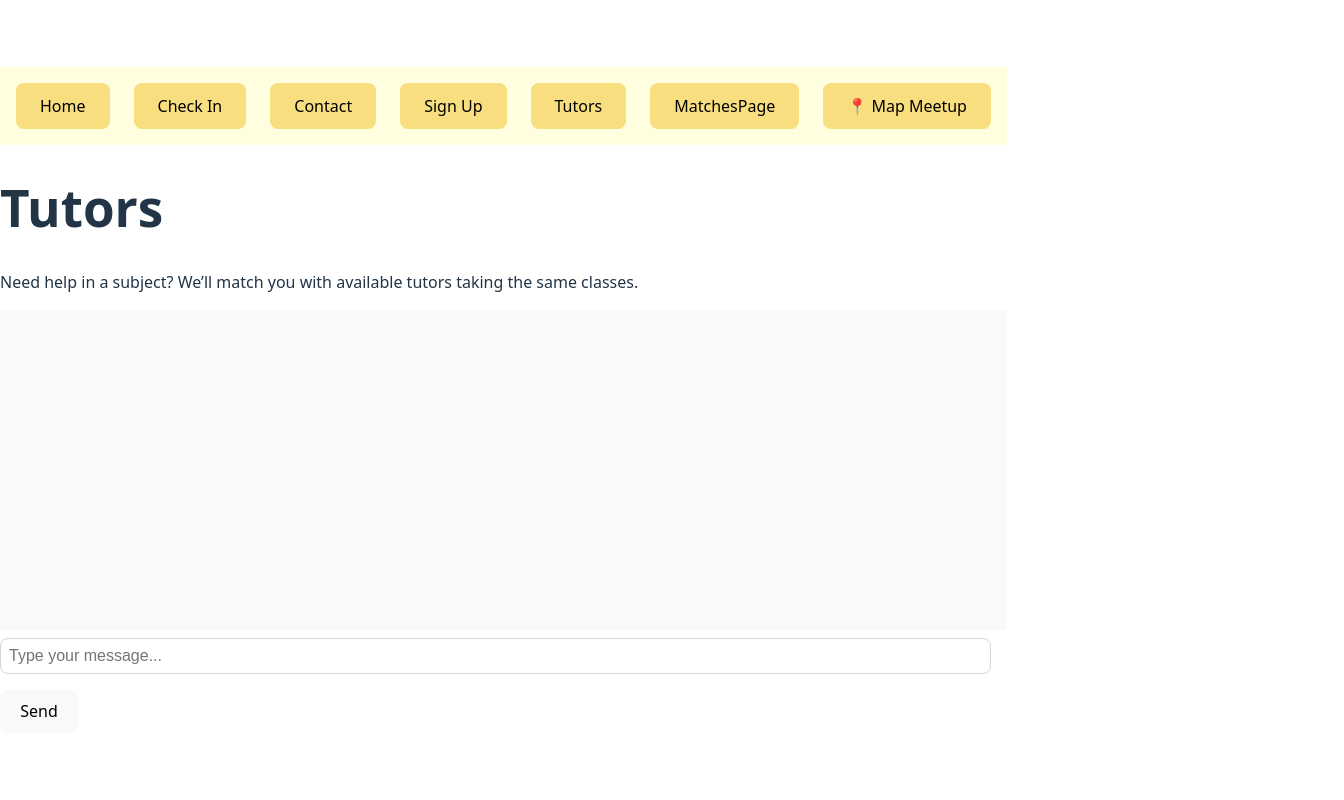
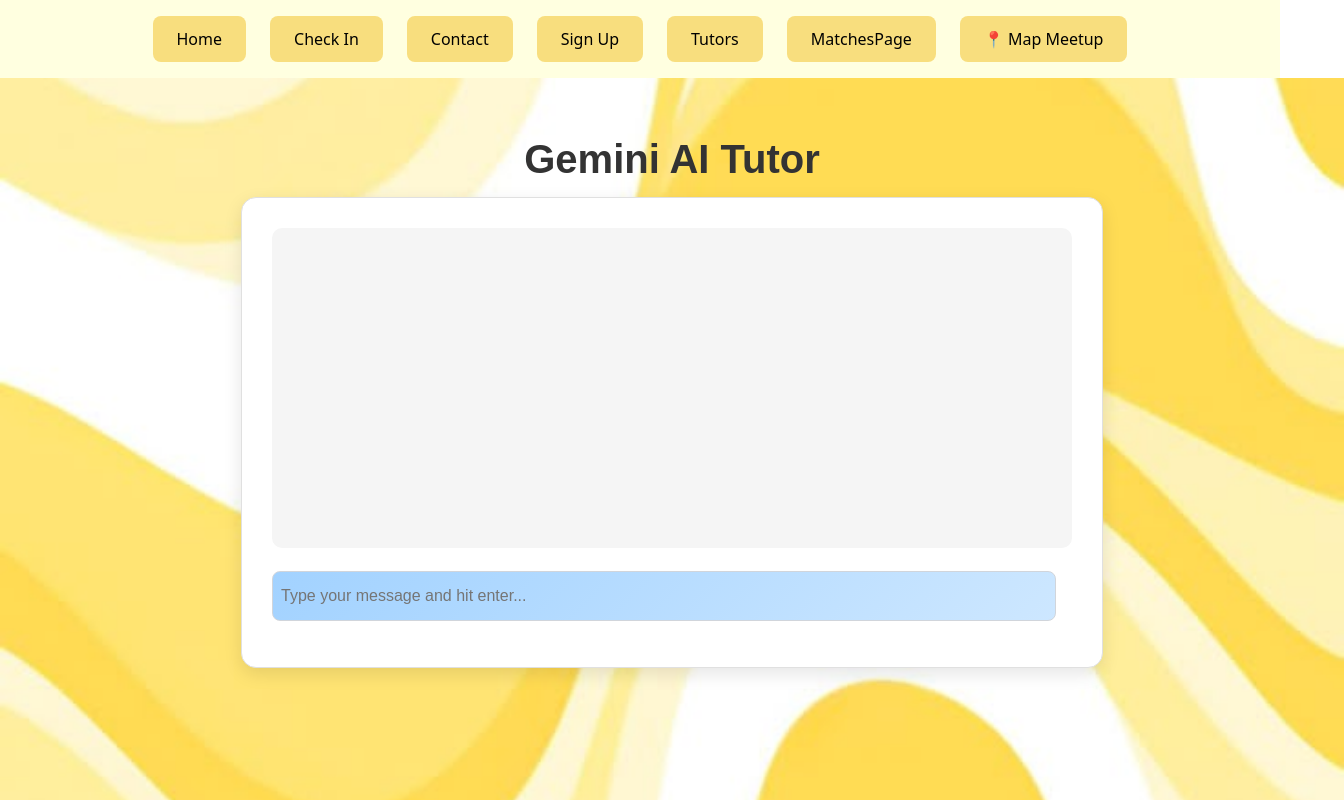
Before and after one commit to kritibhargava1/StudySlug, a React (Vite) app: page /tutors in a window 1280 px wide. Shown: the top 800 px of the page, 1344 px wide, since content can reach past the window. Built offline with nearby package versions, Linux system fonts and the light colour scheme.

Commit message:
changes to tutors page

```diff
--- a/src/pages/Tutors.jsx
+++ b/src/pages/Tutors.jsx
@@ -1,41 +1,36 @@
-// src/pages/Tutors.jsx
 import React, { useState } from 'react';
 import axios from 'axios';
+import '../styles/Tutors.css';
 
 function Tutors() {
   const [messages, setMessages] = useState([]);
   const [userInput, setUserInput] = useState("");
 
-  // Function that sends the user's message to the backend Gemini API endpoint
+  // Function to send the user's message to the backend Gemini API endpoint
   const sendMessage = async () => {
-    if (!userInput.trim()) return;  // do nothing if input is empty
+    if (!userInput.trim()) return; // Avoid sending empty messages
 
-    // Add user message to the chat history
+    // Add user's message to chat history
     const newUserMessage = { sender: "user", text: userInput };
-    setMessages((prevMessages) => [...prevMessages, newUserMessage]);
+    setMessages(prevMessages => [...prevMessages, newUserMessage]);
 
     try {
-      // Send the message to the Node.js backend
-      const response = await axios.post('http://localhost:9000/api/gemini-chat', {
-        message: userInput,
-        // Optionally, include chat history if required by your API
-        // history: messages,
-      });
+      // Send the message to the backend
+      const response = await axios.post('http://localhost:9000/api/gemini-chat', { message: userInput });
 
-      // Add the bot's reply to the chat history
+      // Add Gemini's reply to chat history
       const newBotMessage = { sender: "bot", text: response.data.text };
-      setMessages((prevMessages) => [...prevMessages, newBotMessage]);
+      setMessages(prevMessages => [...prevMessages, newBotMessage]);
     } catch (error) {
       console.error("Error communicating with Gemini API:", error);
-      // In case of error, add an error message to the chat history
       const errorMessage = { sender: "bot", text: "Sorry, something went wrong. Please try again later." };
-      setMessages((prevMessages) => [...prevMessages, errorMessage]);
+      setMessages(prevMessages => [...prevMessages, errorMessage]);
     }
-    // Clear the input field
+    // Clear the input field after sending
     setUserInput("");
   };
 
-  // When user hits the "Enter" key, send the message
+  // Trigger sendMessage() when Enter is pressed
   const handleKeyDown = (e) => {
     if (e.key === "Enter") {
       sendMessage();
@@ -43,48 +38,31 @@ function Tutors() {
   };
 
   return (
-    <div className="p-6 text-center">
-      <h1 className="text-3xl font-bold text-purple-700">Tutors</h1>
-      <p className="mt-4 text-gray-600">
-        Need help in a subject? We’ll match you with available tutors taking the same classes.
-      </p>
+    <div className="tutors-container">
+      <h1 className="tutors-title">Gemini AI Tutor</h1>
 
       {/* Chat Interface */}
-      <div className="chat-box mt-6 border border-gray-300 p-4 rounded">
-        <div
-          className="messages mb-4"
-          style={{ height: '300px', overflowY: 'scroll', background: '#f9f9f9', padding: '10px' }}
-        >
+      <div className="chat-box">
+        <div className="messages">
           {messages.map((msg, index) => (
-            <div
-              key={index}
-              style={{
-                textAlign: msg.sender === "user" ? "right" : "left",
-                marginBottom: "8px"
-              }}
-            >
-              <span style={{ fontWeight: "bold", color: msg.sender === "user" ? "#2563EB" : "#16A34A" }}>
-                {msg.sender === "user" ? "You:" : "Gemini:"}
-              </span>{" "}
-              {msg.text}
+            <div key={index} className={`message-row ${msg.sender === "user" ? "user" : "bot"}`}>
+              <div className="message-bubble">
+                <strong>{msg.sender === "user" ? "You:" : "Gemini:"}</strong> {msg.text}
+              </div>
             </div>
           ))}
         </div>
-        <div className="input-area flex">
+
+        {/* Input Area: Removed the send button */}
+        <div className="input-area">
           <input
             type="text"
             value={userInput}
             onChange={(e) => setUserInput(e.target.value)}
             onKeyDown={handleKeyDown}
-            placeholder="Type your message..."
-            className="flex-grow p-2 border border-r-0 rounded-l"
+            placeholder="Type your message and hit enter..."
+            className="tutors-input"
           />
-          <button
-            onClick={sendMessage}
-            className="px-4 py-2 bg-purple-700 text-white rounded-r"
-          >
-            Send
-          </button>
         </div>
       </div>
     </div>
--- a/src/styles/Tutors.css
+++ b/src/styles/Tutors.css
@@ -1,90 +1,136 @@
-/* Tutors.css */
+/* Overall page container with the background image from assets */
 .tutors-container {
   min-height: 100vh;
   width: 100vw;
-    background-color: #ffffe0; /* LightYellow background */
+  background: url("../assets/login-img.jpg") center center / cover no-repeat;
   display: flex;
   flex-direction: column;
   align-items: center;
   padding: 2rem;
-  }
-
-  .back-button {
-    align-self: flex-start;
-    margin-bottom: 1rem;
-    background: none;
-    border: none;
-    font-size: 1rem;
+  font-family: 'Arial', sans-serif;
   color: #333;
-    cursor: pointer;
 }
 
 .tutors-title {
   font-size: 2.5rem;
   font-weight: 800;
-    color: #333;
+  margin-bottom: 1rem;
   text-align: center;
-    margin-bottom: 0.5rem;
 }
 
-  .tutors-subtitle {
-    font-size: 1.1rem;
-    color: #6b7280;
-    text-align: center;
-    margin-bottom: 2rem;
-    max-width: 600px;
+/* Chat box container with a subtle shadow and rounded corners */
+.chat-box {
+  width: 90%;
+  max-width: 800px;
+  background-color: #fff;
+  border: 1px solid #e0e0e0;
+  border-radius: 15px;
+  padding: 30px;
+  box-shadow: 0 6px 18px rgba(0, 0, 0, 0.1);
+  margin: 0 auto;
 }
 
-  .tutors-form {
-    width: 100%;
-    max-width: 600px;
-    display: flex;
-    flex-direction: column;
-    align-items: center;
+.messages {
+  height: 300px;
+  overflow-y: auto;
+  padding: 10px;
+  border-radius: 10px;
+  background-color: #f5f5f5;
+  margin-bottom: 15px;
 }
 
+.message-row {
+  display: flex;
+  margin-bottom: 10px;
+}
+
+.message-row.user {
+  justify-content: flex-end;
+}
+
+.message-row.bot {
+  justify-content: flex-start;
+}
+
+.message-bubble {
+  display: inline-block;
+  padding: 10px 15px;
+  border-radius: 15px;
+  max-width: 80%;
+  word-wrap: break-word;
+  font-size: 0.95rem;
+}
+
+.message-row.user .message-bubble {
+  background-color: #a2d2ff;
+  color: #000;
+}
+
+.message-row.bot .message-bubble {
+  background-color: #e8e8e8;
+  color: #000;
+}
+
+/* Input area with relative positioning for overlay button */
+.input-area {
+  position: relative;
+}
+
+/* Input field styling updated with increased height and right padding */
 .tutors-input {
   width: 100%;
-    padding: 1rem;
+  height: 50px;
+  padding: 0 60px 0 15px;
   font-size: 1rem;
-    border: 1px solid #d1d5db;
-    border-radius: 10px;
-    margin-bottom: 1rem;
-    resize: vertical;
+  border: 1px solid #2563EB;
+  border-radius: 15px;
+  background: linear-gradient(135deg, #a2d2ff, #cde7ff);
+  color: #000;
+  outline: none;
 }
 
+/* Blue square send button styling */
 .tutors-submit {
-    background-color: #F8DE7E;
-    color: black;
-    padding: 0.75rem 1.5rem;
-    font-size: 1rem;
+  position: absolute;
+  right: 10px;
+  top: 50%;
+  transform: translateY(-58%);
+  height: 52px;
+  width: 52px;
+  background-color: #a2d2ff;
   border: none;
-    border-radius: 10px;
+  border-radius: 5px;
+  display: flex;
+  align-items: center;
+  justify-content: center;
+  color: #fff;
   cursor: pointer;
-    transition: background-color 0.3s ease;
+  transition: background-color 0.3s ease, transform 0.3s ease;
+  font-size: 0.9rem;
+  font-weight: bold;
 }
 
+/* Hover effect for the send button */
 .tutors-submit:hover {
-    background-color: #fcc80c;
+  background-color: #1e50c2;
+  transform: translateY(-50%) scale(1.05);
 }
 
-  .tutors-error {
-    margin-top: 1rem;
-    color: #dc2626;
-    font-size: 1rem;
+/* Optional: Custom scrollbar styling for the messages area */
+.messages::-webkit-scrollbar {
+  width: 8px;
 }
 
-  .tutors-answer {
-    margin-top: 2rem;
-    background-color: #ffffff;
-    padding: 1.5rem;
+.messages::-webkit-scrollbar-track {
+  background: #f1f1f1;
   border-radius: 10px;
-    box-shadow: 0 10px 25px rgba(0, 0, 0, 0.1);
-    max-width: 600px;
-    text-align: left;
 }
 
-  .tutors-answer h2 {
-    margin-bottom: 0.5rem;
-    font-size: 1.5rem;
+.messages::-webkit-scrollbar-thumb {
+  background: #c1c1c1;
+  border-radius: 10px;
 }
+
+.messages::-webkit-scrollbar-thumb:hover {
+  background: #a1a1a1;
+}
```
Lines whose indentation alone changed are shown as unchanged.
